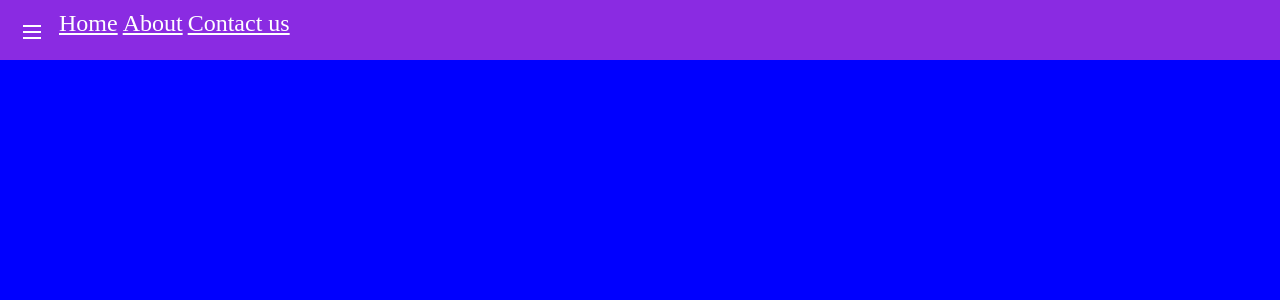
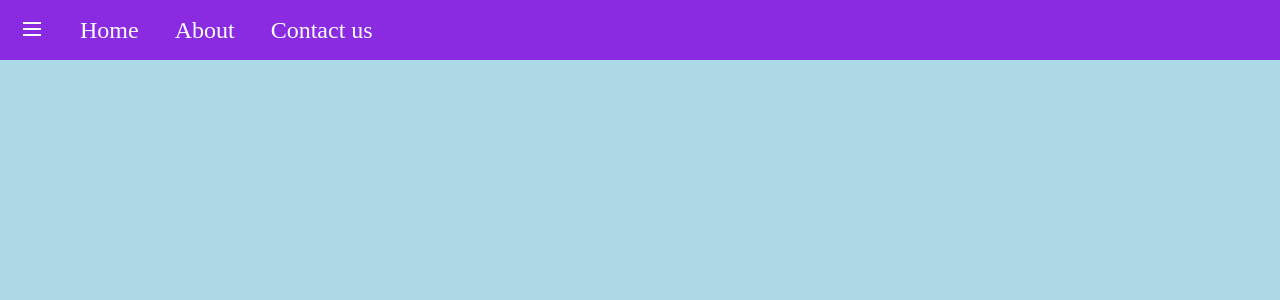
Before and after one commit to Grayfox665/f25d-react-app-med-navbar-och-sidobar, a React (Create React App) app: page / in a window 1280 px wide. Shown: the top 300 px of the page. Built offline with nearby package versions, Linux system fonts and the light colour scheme.

Commit message:
patched the css files for the components

```diff
--- a/src/Components/NavbarComponents/Navbar.css
+++ b/src/Components/NavbarComponents/Navbar.css
@@ -1,17 +1,25 @@
-.Navbar {
+.navbar {
   display: flex;
   padding: 10px;
   height: 60px;
-  gap: 5px;
+  gap: 1rem;
   background-color: blueviolet;
   z-index: 1000;
+  align-items: center;
 }
 
-.Navbar a {
+.navbar a {
   color: white;
   font-size: 1.5rem;
   font-weight: 500;
   font-family: "Times New Roman", Times, serif;
+  text-decoration: none;
+  padding: 10px;
+}
+
+.navbar a:hover {
+  background-color: rgb(126, 40, 206);
+  text-decoration: underline;
 }
 
 .sidebar-toggle {
@@ -23,5 +31,6 @@
 }
 
 .sidebar-toggle:hover {
-  background-color: blue;
+  background-color: rgb(126, 40, 206);
+  border-radius: 5px;
 }
--- a/src/Components/NavbarComponents/Navbar.js
+++ b/src/Components/NavbarComponents/Navbar.js
@@ -3,7 +3,7 @@ import LinkComponent from "../LinkComponent";
 
 export default function NavBar({ toggleSidebar }) {
   return (
-    <nav className="Navbar">
+    <nav className="navbar">
       <button className="sidebar-toggle" onClick={toggleSidebar}>
         <span className="material-symbols-outlined">dehaze</span>
       </button>
--- a/src/Components/SidobarComponents/Sidebar.css
+++ b/src/Components/SidobarComponents/Sidebar.css
@@ -24,6 +24,7 @@
   color: white;
   display: flex;
   flex-direction: column;
+  font-family: "Times New Roman", Times, serif;
 }
 
 .sidebar a:hover {
--- a/src/index.css
+++ b/src/index.css
@@ -5,5 +5,5 @@
 }
 
 body {
-  background-color: blue;
+  background-color: lightblue;
 }
```
